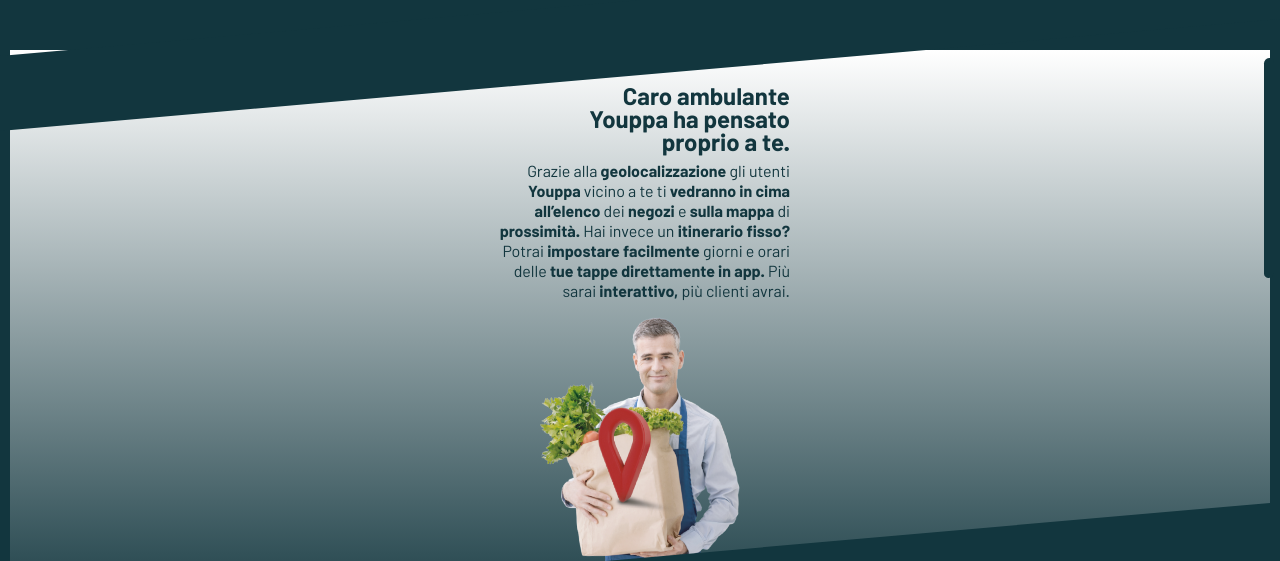
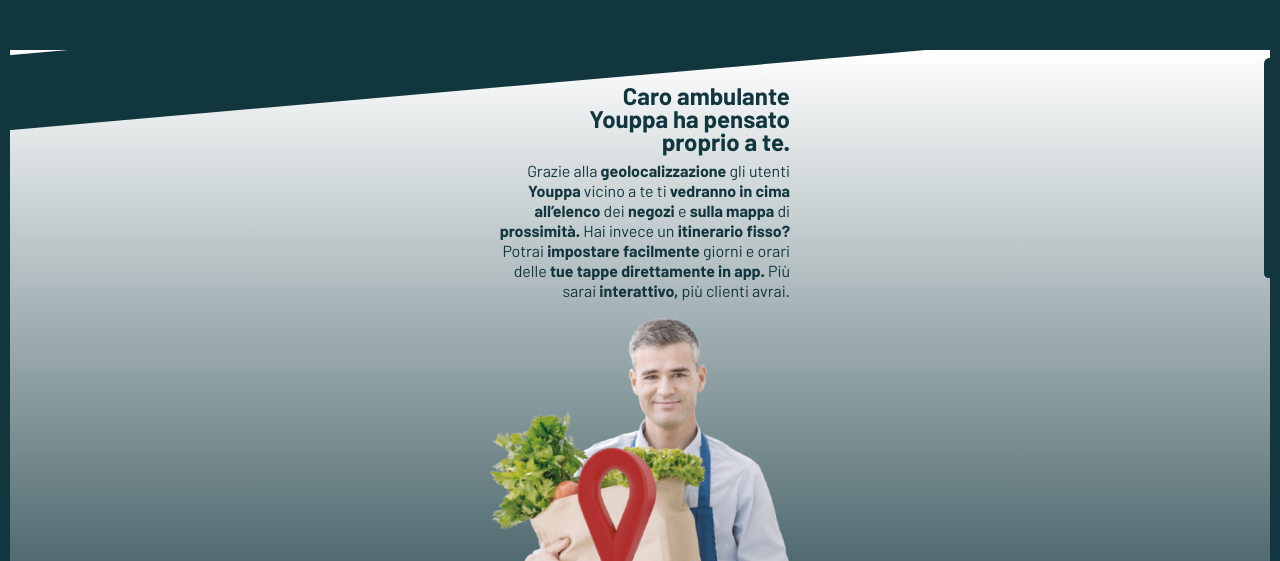
Before and after one commit to mujib25/youpamobileplus, a plain HTML site: page index.html in a window 1280 px wide. Shown: the top 561 px of the page. Drawn offline with nearby package versions, Linux system fonts and the light colour scheme; files whose address does not match are found by name.

Commit message:
img issue

```diff
--- a/assets/index.css
+++ b/assets/index.css
@@ -69,10 +69,7 @@ p{
     color: #12363E;
     text-align: right;
 }
-.main-card .image img{
-    max-width: 200px;
-    height: 250px;
-}
+
 .footer{
     width: 100%;
     max-width: 500px;
```
